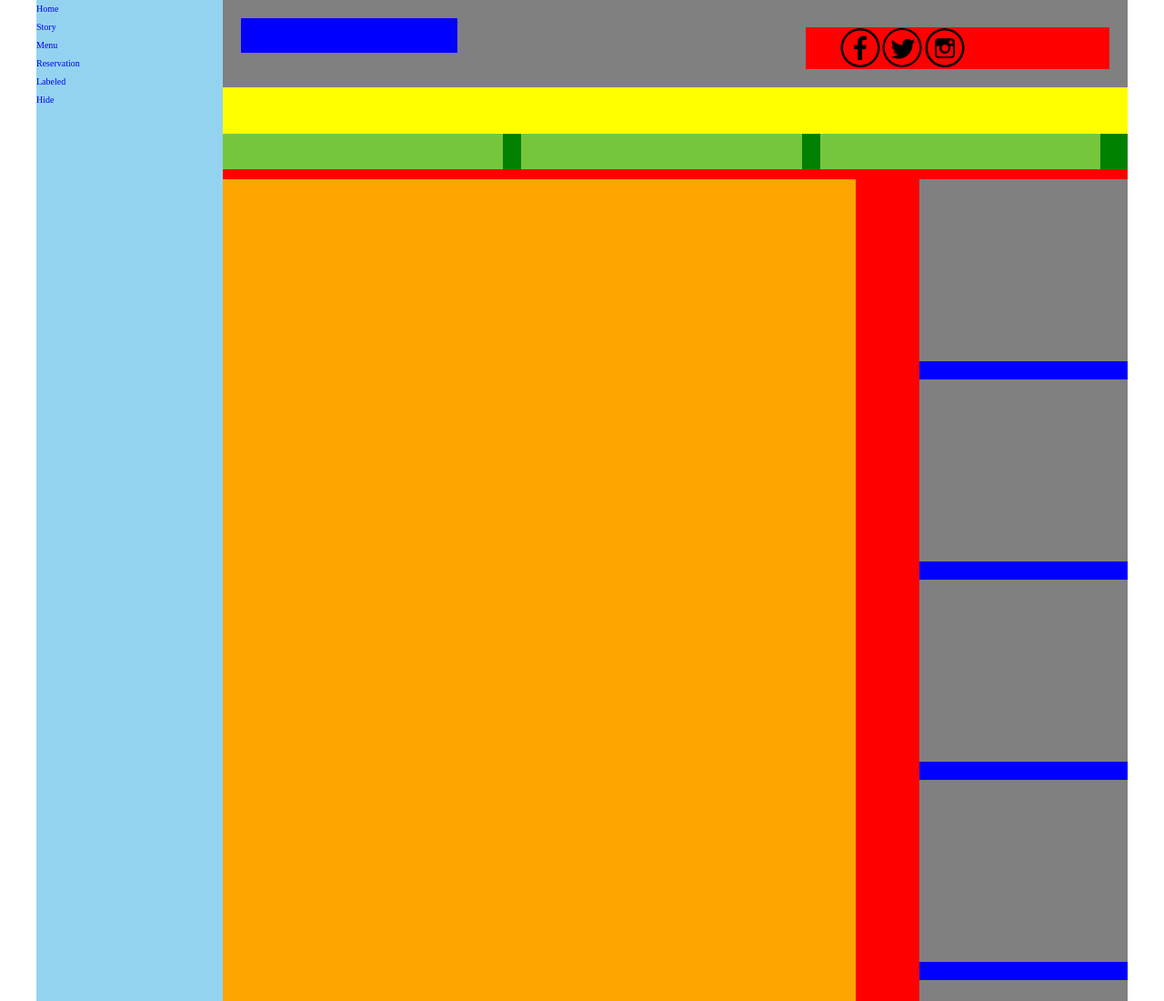
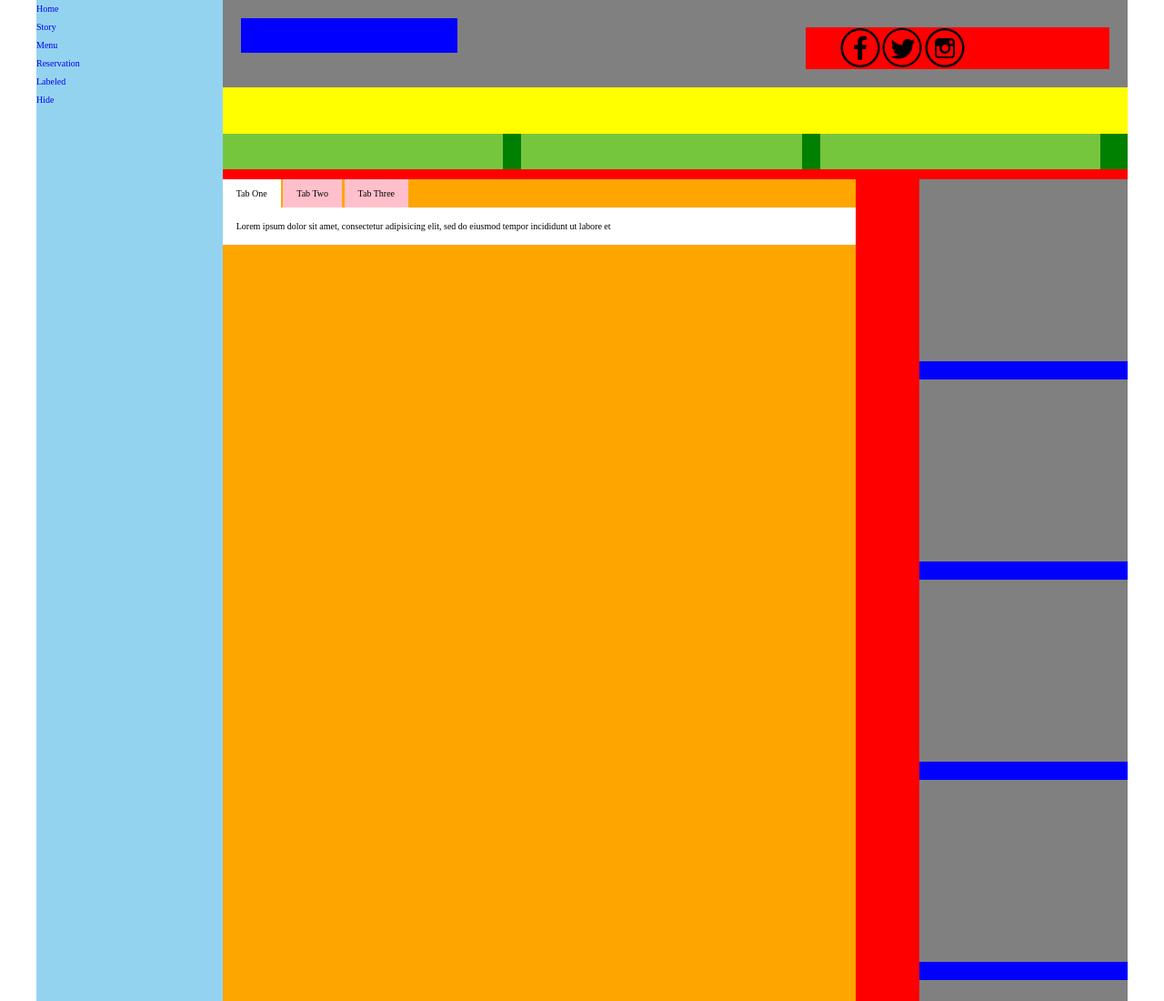
Before and after one commit to hopecrichlow/Restaurant, a website: page app/index.html in a window 1280 px wide. Shown: the top 1100 px of the page at 91% size. Drawn offline with Linux system fonts and the light colour scheme.

Commit message:
finished the tab section

```diff
--- a/app/index.html
+++ b/app/index.html
@@ -60,7 +60,29 @@
 
   <div id="container2">
   <br>
-   <div id="dynamicContent"></div>
+   <div id="dynamicContent">
+
+    <div class="tabWrapper">
+     <ul class="tabs">
+      <li class="tabLink open" data-tab="tab1">Tab One</li>
+      <li class="tabLink" data-tab="tab2">Tab Two</li>
+      <li class="tabLink" data-tab="tab3">Tab Three</li>
+   </ul>
+
+        <div id="tab1" class="tabContent open">
+        Lorem ipsum dolor sit amet, consectetur adipisicing elit, sed do eiusmod tempor incididunt ut labore et
+      </div>
+      <div id="tab2" class="tabContent">
+         Duis aute irure dolor in reprehenderit in voluptate velit esse cillum dolore eu fugiat nulla
+      </div>
+      <div id="tab3" class="tabContent">
+        Ut enim ad minim veniam, quis nostrud exercitation ullamco laboris nisi ut aliquip ex ea commodo
+      </div>
+
+    </div> <!-- end of tabWrapper -->
+
+   </div> <!-- end of dynamicContent -->
+
    <div id="foodPhotosContainer">
      <div class="foodPhotos" id="foodPhoto01"></div>
      <div class="foodPhotos" id="foodPhoto01"></div>
--- a/app/js/main.js
+++ b/app/js/main.js
@@ -3,4 +3,17 @@
 (function () {
 
   console.log('It Works!');
+
+  $(document).ready(function () {
+
+    $('ul.tabs li').click(function () {
+      var tab_id = $(this).attr('data-tab');
+
+      $('ul.tabs li').removeClass('open');
+      $('.tabContent').removeClass('open');
+
+      $(this).addClass('open');
+      $("#" + tab_id).addClass('open');
+    });
+  });
 })();
--- a/src/main.js
+++ b/src/main.js
@@ -1,6 +1,22 @@
 (function () {
 
   console.log('It Works!');
-  console.log('test');
+
+
+
+
+  $(document).ready(function(){
+
+  $('ul.tabs li').click(function(){
+    var tab_id = $(this).attr('data-tab');
+
+    $('ul.tabs li').removeClass('open');
+    $('.tabContent').removeClass('open');
+
+    $(this).addClass('open');
+    $("#"+tab_id).addClass('open');
+  })
+
+})
 
 }());
--- a/src/main.scss
+++ b/src/main.scss
@@ -162,14 +162,41 @@ img {
     overflow: hidden;
 
 
-    #dynamicContent{
+    #dynamicContent {
       background-color: orange;
       width: 70%;
       height: 1200px;
       float: left;
 
+      .tabWrapper {
+        width: 100%;
 
-      } //end of dynamicContent
+
+      .tabs li {
+        background: none;
+        background-color: pink;
+        display: inline-block;
+        padding: 10px 15px;
+        cursor: pointer;
+      }
+
+      .tabs li.open {
+        background: white;
+
+      }
+      .tabContent {
+        display: none;
+        background: white;
+        padding: 15px;
+      }
+
+      .tabContent.open {
+        display: block;
+      }
+
+    } //end of tabWrapper
+
+  } //end of dynamicContent
     #foodPhotosContainer {
       background-color: blue;
       float: right;
```
Also changed, not shown: app/css/main.css.
